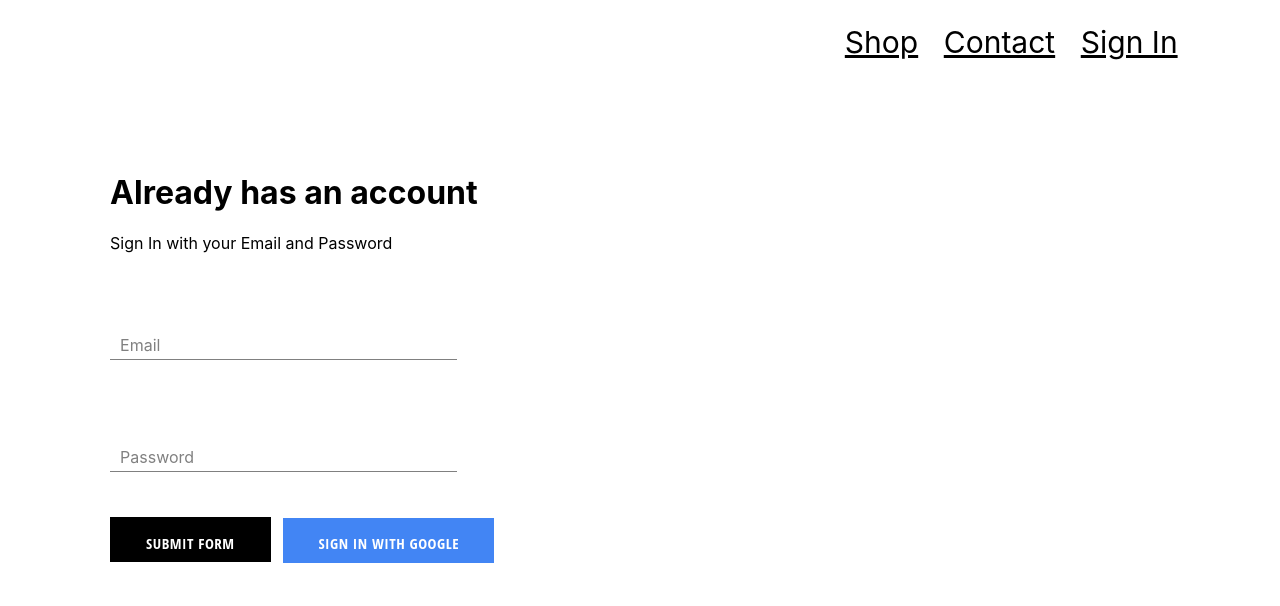
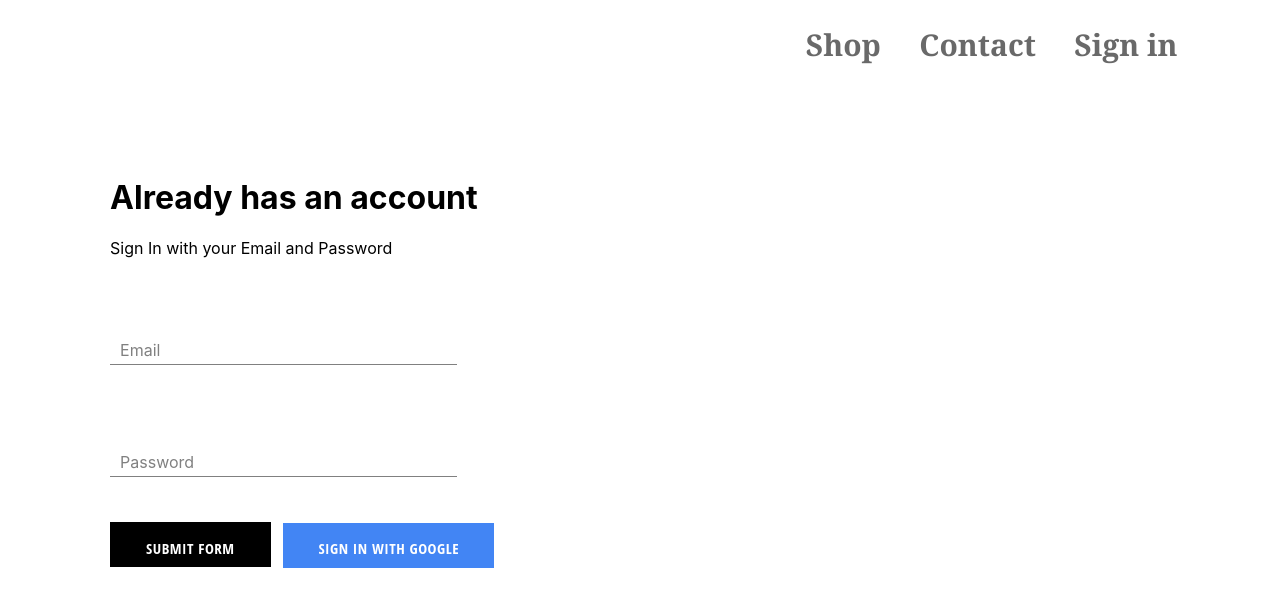
Before and after one commit to chaudhrydaniyal/Ecommerce-App, a React (Create React App) app: page /signin in a window 1280 px wide. Shown: the top 606 px of the page. Built offline with nearby package versions, Linux system fonts and the light colour scheme; no server answers.

Commit message:
updated project screenshot

```diff
--- a/src/components/header-component.jsx
+++ b/src/components/header-component.jsx
@@ -11,14 +11,14 @@ const Header = ({ currentUser }) => (
 
     <div className="header">
         <div className="options">
-            <Link className="option" to="/">
+            <Link className="option" to="/" style={{ textDecoration: 'none' }}>
                 Shop
             </Link>
-            <Link className="option" to="/collection/hats">
+            <Link className="option" to="/collection/hats" style={{ textDecoration: 'none' }}>
                 Contact
 
             </Link>
-            {currentUser? (<div className="option" onClick={() => auth.signOut()}>Sign Out</div> ): (<Link className="option" to="/signin" > Sign In</Link>)}
+            {currentUser? (<div className="option" onClick={() => auth.signOut()}>Sign out</div> ): (<Link className="option" to="/signin" style={{ textDecoration: 'none' }} > Sign in</Link>)}
 
         </div>
 
--- a/src/components/header-component.scss
+++ b/src/components/header-component.scss
@@ -1,13 +1,15 @@
 .options {
     display: flex;
-    column-gap: 2vw;
+    column-gap: 3vw;
     align-items: center;
     justify-content: flex-end;
     margin: 3vh 8vw;
 
     .option {
+        font-family:Cambria, Cochin, Georgia, Times, 'Times New Roman', serif;
         font-size: 30px;
-        color: black;
+        font-weight: bold;
+        color:dimgray;
         cursor: pointer;
     }
 }
--- a/src/components/sign-in_component.jsx
+++ b/src/components/sign-in_component.jsx
@@ -43,7 +43,7 @@ class SignIn extends React.Component {
                     <label className={`${(this.state.password)?'shrink':''}Label-password`}>Password</label>
                     <br></br>
                     <CustomButton type='submit'>Submit Form</CustomButton>
-                    <button className='custom-button_google-sign-in' onClick={signInWithGoogle} isGoogleSignIn>Sign In with Google</button>
+                    <button type='button' className='custom-button_google-sign-in' onClick={signInWithGoogle} isGoogleSignIn>Sign In with Google</button>
 
                 </form>
 
```
Also changed, not shown: project-screenshot .png (added), project-screenshot.png (deleted).
